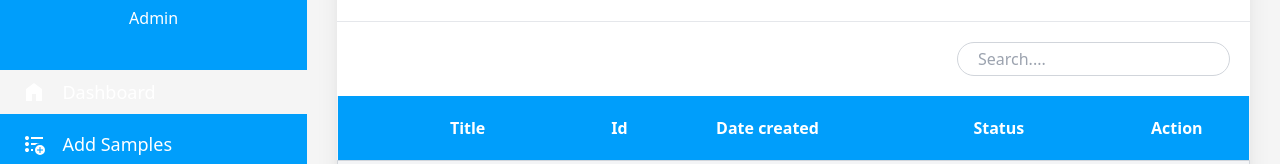
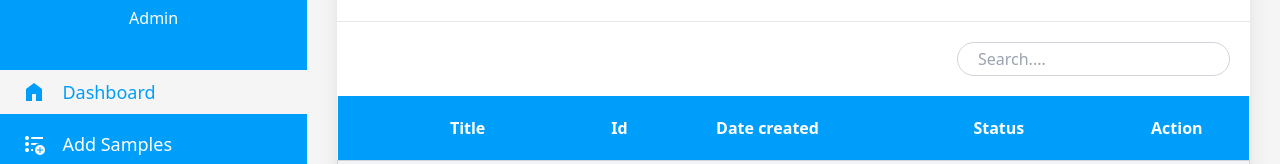
Before and after one commit to Involut6/eva-app, a Vue app: page / in a window 1280 px wide. Shown: the part 197-361 px from the top of the page. Built offline with nearby package versions, Linux system fonts and the light colour scheme.

Commit message:
style fix

```diff
--- a/src/components/SideBar.vue
+++ b/src/components/SideBar.vue
@@ -21,11 +21,11 @@ export default defineComponent({
                 <p class="text-white text-md">Admin</p>
             </div>
             <div class="flex flex-col gap-2 text-lg">
-                <router-link to="/" :class="$route.path === '/' ? 'bg-[whitesmoke] text-blue-400' : 'text-white'" class="flex gap-4 items-center cursor-pointer hover:bg-white hover:text-[#009EFB] text-white px-[1.4rem] py-2 text-white">
+                <router-link to="/" :class="$route.path === '/' ? 'bg-[whitesmoke] text-[#009efb]' : 'text-white'" class="flex gap-4 items-center cursor-pointer hover:bg-white hover:text-[#009EFB] px-[1.4rem] py-2">
                     <div><svg xmlns="http://www.w3.org/2000/svg" width="24" height="24" viewBox="0 0 24 24"><path fill="currentColor" d="M4 21V9l8-6l8 6v12h-6v-7h-4v7H4Z"/></svg></div>
                     <p class="">Dashboard</p>
                 </router-link>
-                <router-link :to="{name: 'Add-sample'}" :class="$route.path === '/add-sample' ? 'bg-[whitesmoke] text-blue-400' : 'text-white'" class="flex gap-4 items-center cursor-pointer hover:bg-white hover:text-[#009EFB] text-white px-[1.4rem] py-2 text-white">
+                <router-link :to="{name: 'Add-sample'}" :class="$route.path === '/add-sample' ? 'bg-[whitesmoke] text-[#009efb]' : 'text-white'" class="flex gap-4 items-center cursor-pointer hover:bg-white hover:text-[#009EFB] px-[1.4rem] py-2">
                     <div><svg xmlns="http://www.w3.org/2000/svg" width="24" height="24" viewBox="0 0 24 24"><path fill="currentColor" d="M17.5 21h1v-2.5H21v-1h-2.5V15h-1v2.5H15v1h2.5V21Zm.5 2q-2.075 0-3.538-1.463T13 18q0-2.075 1.463-3.538T18 13q2.075 0 3.538 1.463T23 18q0 2.075-1.463 3.538T18 23ZM9 7V5h12v2H9ZM5 20q-.825 0-1.413-.588T3 18q0-.825.588-1.413T5 16q.825 0 1.413.588T7 18q0 .825-.588 1.413T5 20Zm0-6q-.825 0-1.413-.588T3 12q0-.825.588-1.413T5 10q.825 0 1.413.588T7 12q0 .825-.588 1.413T5 14Zm0-6q-.825 0-1.413-.588T3 6q0-.825.588-1.413T5 4q.825 0 1.413.588T7 6q0 .825-.588 1.413T5 8Zm4 11v-2h2.075Q11 17.5 11 18t.075 1H9Zm0-6v-2h9q-1.425 0-2.675.537T13.125 13H9Z"/></svg></div>
                     <p>Add Samples</p>
                 </router-link>
```
